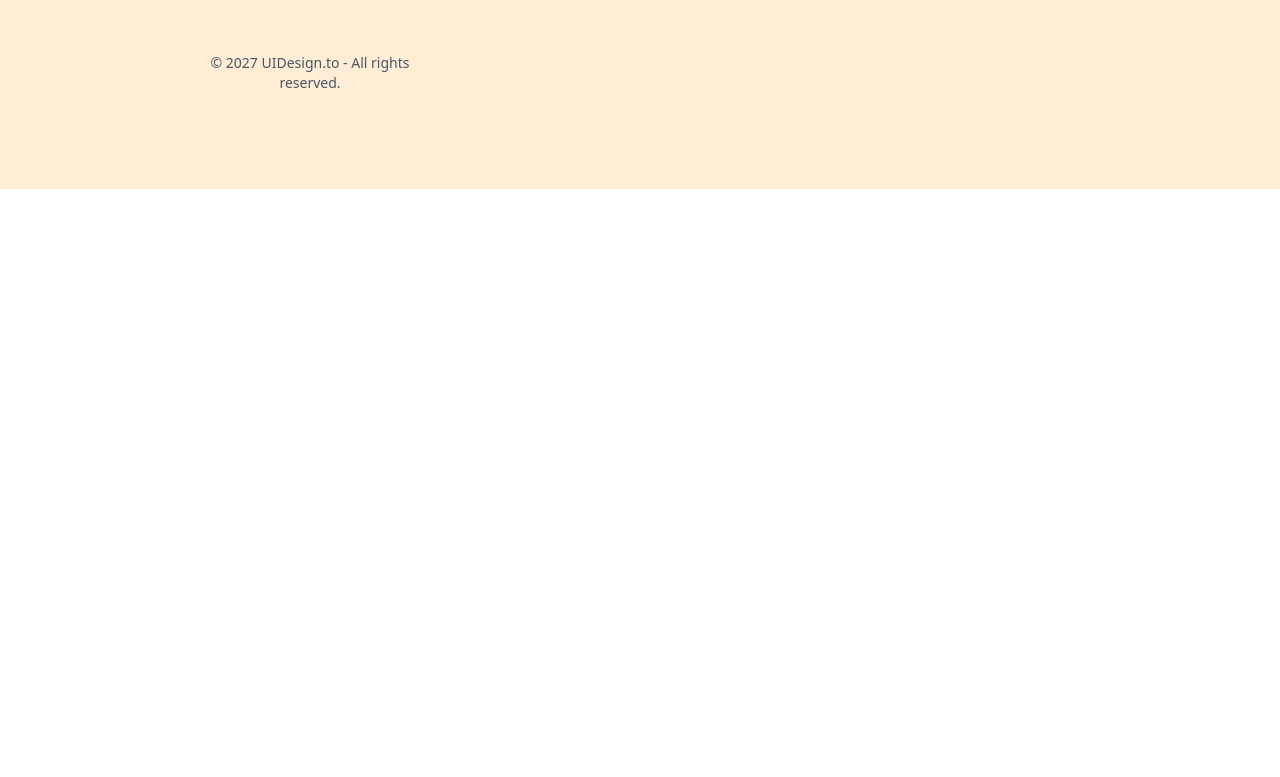
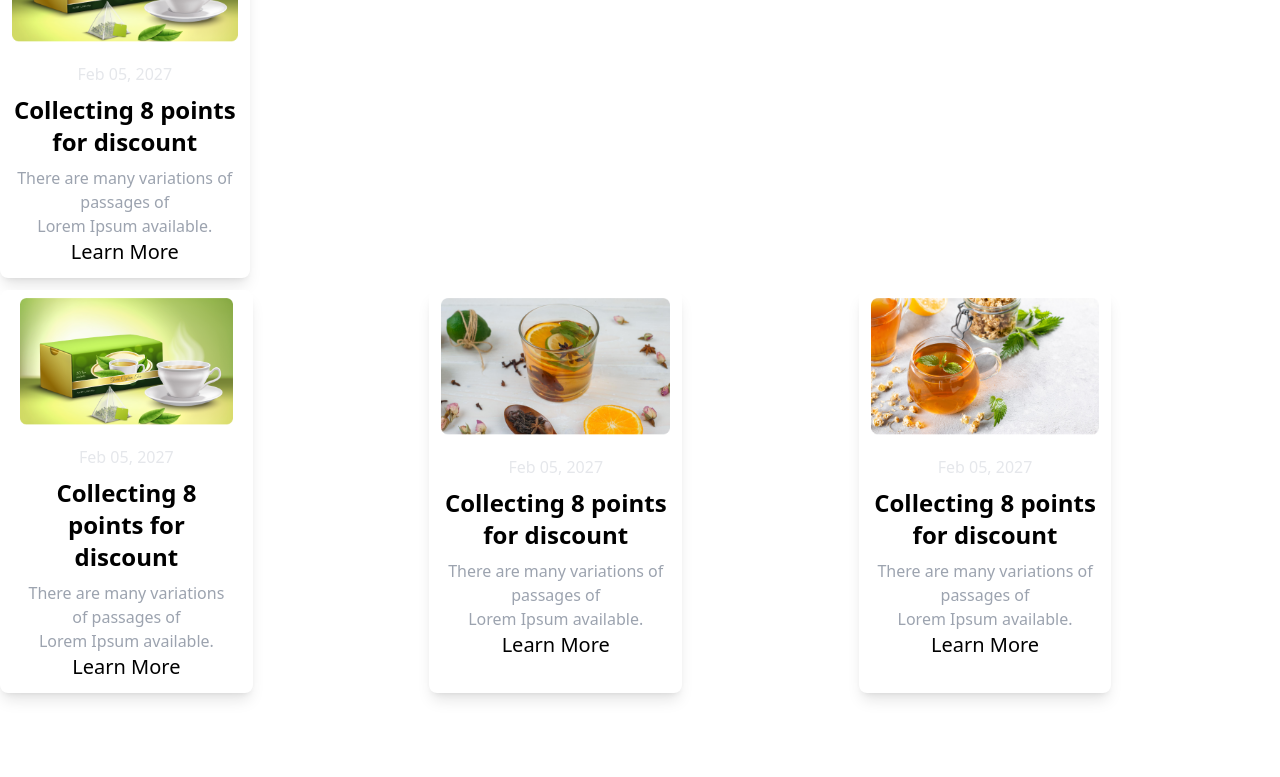
Before and after one commit to riy8n/tea-house, a plain HTML site: page index.html in a window 1280 px wide. Shown: the part 3167-3944 px from the top of the page. Before the commit the page ends 3356 px from the top, so only its background shows below. Drawn offline with nearby package versions, Linux system fonts and the light colour scheme.

Commit message:
added the final part

```diff
--- a/index.html
+++ b/index.html
@@ -130,7 +130,7 @@
         <div class="bg-stone-200 row-span-2">
           <img class=" h-38 mx-auto pt-2" src="images/fresh-2.png" alt="">
         </div>
-        <div class=" shadow-xl bg-gradient-to-t from-stone-50 to-stone-100">
+        <div class=" h-40 shadow-xl bg-gradient-to-t from-stone-50 to-stone-100">
 
         </div>
 
@@ -222,6 +222,86 @@
 
           </div>
 
+      </div>
+
+    </section>
+    <section class="mb-24">
+      <div class="">
+
+
+        <!-- text section -->
+        <div class="text-center mb-5">
+          <h2 class="text-3xl mb-5 font-bold text-black">News & Events</h2>
+          <p class="font-bold text-gray-400 ">There are many variations of passages of Lorem Ipsum available, but the majority have suffered alteration in some form, <br> by injected humour, or randomised words which don't look even slightly believable. </p>
+        </div>
+        <!-- card section -->
+         <div class=" grid grid-cols-1 md:grid-cols-2 lg:grid-cols-3 gap-4 text-center pt-3
+         ">
+          <div class="shadow-lg bg-white rounded-lg px-22 w-3/5 ">
+           <div class="px-3 pt-2">
+            <img class="mx-auto" src="images/news-1.png" alt="">
+           </div>
+         <div class="px-3">
+          <h6 class="pt-5 text-gray-200">Feb 05, 2027</h6>
+          <h2 class="pt-2 pb-2 font-bold text-xl lg:text-2xl">Collecting 8 points for discount</h2>
+          <p  class="text-gray-400">There are many variations of passages of <br> Lorem Ipsum available.</p>
+          <button class="pb-3 text-xl">Learn More</button>
+         </div>
+        </div>
+
+
+
+
+         </div>
+         <div class=" grid grid-cols-1 md:grid-cols-3 lg:grid-cols-3 gap-2  text-center pt-3
+         ">
+          <div class="shadow-lg bg-white rounded-lg px-2  w-3/5 ">
+           <div class="px-3 pt-2">
+            <img class="mx-auto" src="images/news-1.png" alt="">
+           </div>
+         <div class="px-3">
+          <h6 class="pt-5 text-gray-200">Feb 05, 2027</h6>
+          <h2 class="pt-2 pb-2 font-bold text-xl lg:text-2xl">Collecting 8 points for discount</h2>
+          <p  class="text-gray-400">There are many variations of passages of <br> Lorem Ipsum available.</p>
+          <button class="pb-3 text-xl">Learn More</button>
+         </div>
+        </div>
+        <div class="shadow-lg bg-white rounded-lg px-22 w-3/5 ">
+          <div class="px-3 pt-2">
+           <img class="mx-auto" src="images/news-2.png" alt="">
+          </div>
+        <div class="px-3">
+         <h6 class="pt-5 text-gray-200">Feb 05, 2027</h6>
+         <h2 class="pt-2 pb-2 font-bold text-xl lg:text-2xl">Collecting 8 points for discount</h2>
+         <p  class="text-gray-400">There are many variations of passages of <br> Lorem Ipsum available.</p>
+         <button class="pb-3 text-xl">Learn More</button>
+        </div>
+       </div>
+       <div class="shadow-lg bg-white rounded-lg px-22 w-3/5 ">
+        <div class="px-3 pt-2">
+         <img class="mx-auto" src="images/news-3.png" alt="">
+        </div>
+      <div class="px-3">
+       <h6 class="pt-5 text-gray-200">Feb 05, 2027</h6>
+       <h2 class="pt-2 pb-2 font-bold text-xl lg:text-2xl">Collecting 8 points for discount</h2>
+       <p  class="text-gray-400">There are many variations of passages of <br> Lorem Ipsum available.</p>
+       <button class="pb-3 text-xl">Learn More</button>
+      </div>
+     </div>
+
+
+
+
+
+
+
+        </div>
+
+
+
+
+
+         </div>
       </div>
 
     </section>
```
